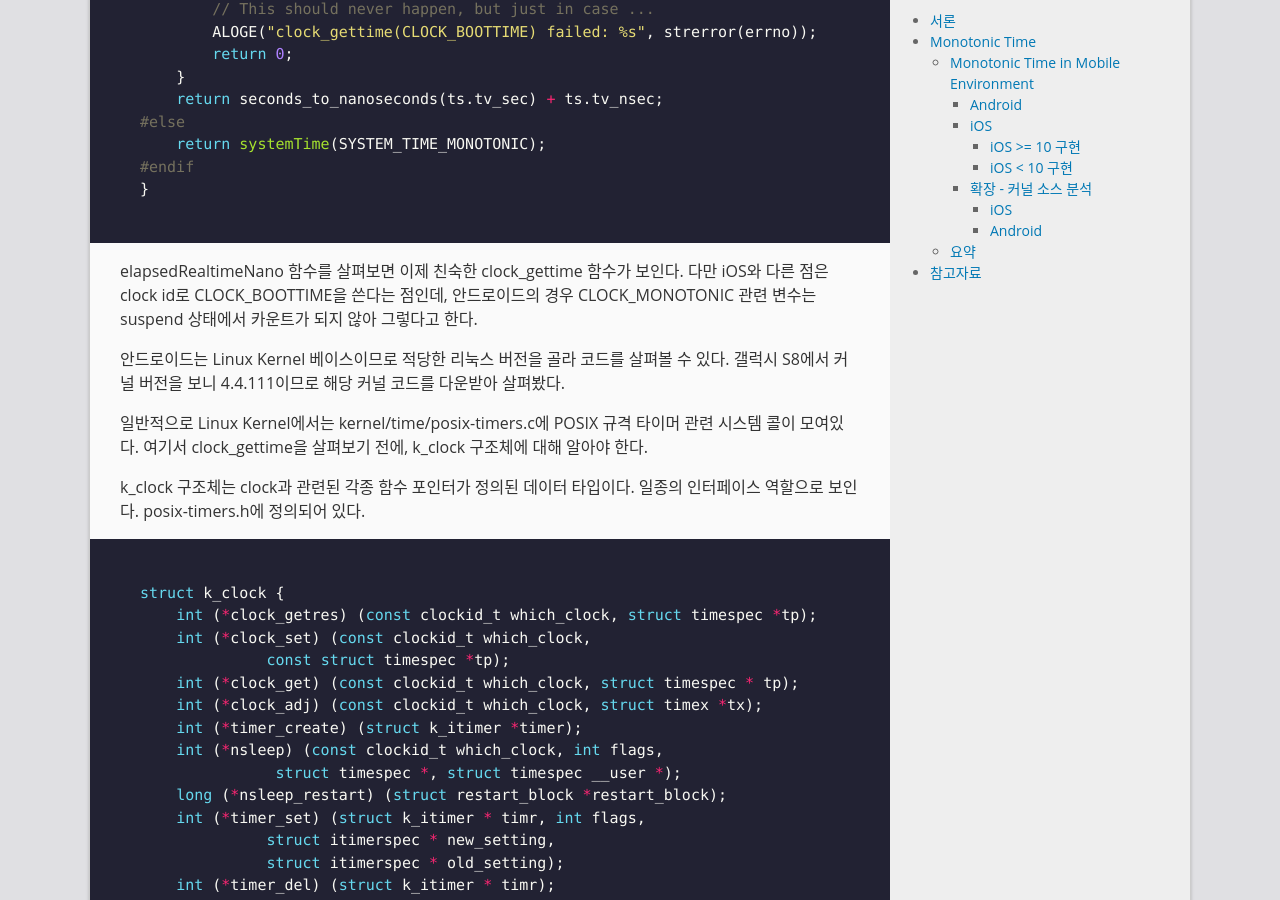
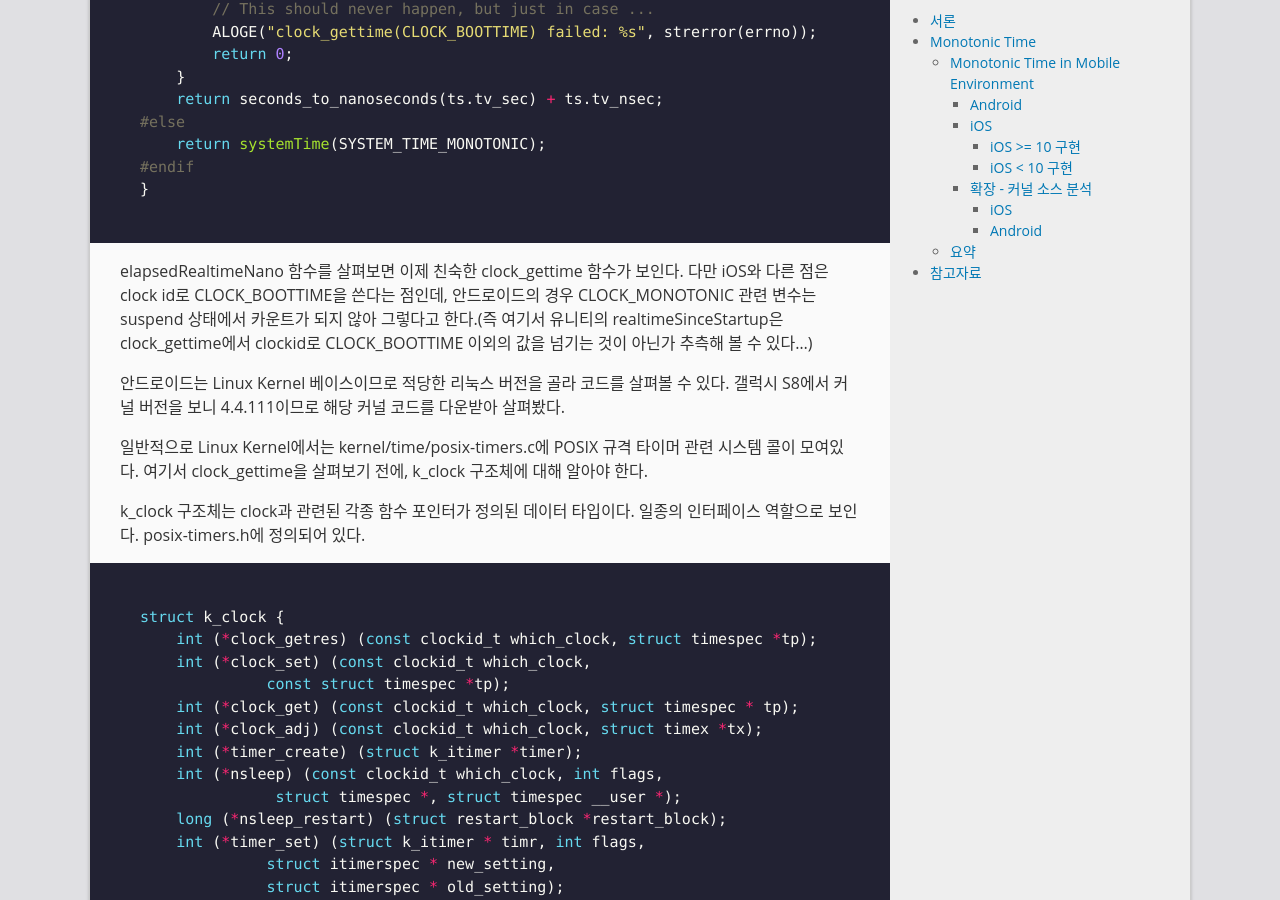
Before and after one commit to GarlicDipping/garlicdipping.github.io, a Jekyll site: the page built from _posts/2019-06-29-monotonic-time-and-unity-realtimesincestartup.md, in a window 1280 px wide and 900 px high, scrolled down 11326 px. Built offline with Jekyll 4.4.1, drawn with Linux system fonts in a browser that asks for light colours; comment, search, counter and statistics services are not loaded.

Commit message:
no message

```diff
--- a/_posts/2019-06-29-monotonic-time-and-unity-realtimesincestartup.md
+++ b/_posts/2019-06-29-monotonic-time-and-unity-realtimesincestartup.md
@@ -439,7 +439,7 @@ int64_t elapsedRealtimeNano()
 
 ~~~
 
-elapsedRealtimeNano 함수를 살펴보면 이제 친숙한 clock_gettime 함수가 보인다. 다만 iOS와 다른 점은 clock id로 CLOCK_BOOTTIME을 쓴다는 점인데, 안드로이드의 경우 CLOCK_MONOTONIC 관련 변수는 suspend 상태에서 카운트가 되지 않아 그렇다고 한다.
+elapsedRealtimeNano 함수를 살펴보면 이제 친숙한 clock_gettime 함수가 보인다. 다만 iOS와 다른 점은 clock id로 CLOCK_BOOTTIME을 쓴다는 점인데, 안드로이드의 경우 CLOCK_MONOTONIC 관련 변수는 suspend 상태에서 카운트가 되지 않아 그렇다고 한다.(즉 여기서 유니티의 realtimeSinceStartup은 clock_gettime에서 clockid로 CLOCK_BOOTTIME 이외의 값을 넘기는 것이 아닌가 추측해 볼 수 있다...)
 
 안드로이드는 Linux Kernel 베이스이므로 적당한 리눅스 버전을 골라 코드를 살펴볼 수 있다. 갤럭시 S8에서 커널 버전을 보니 4.4.111이므로 해당 커널 코드를 다운받아 살펴봤다.
 
```
